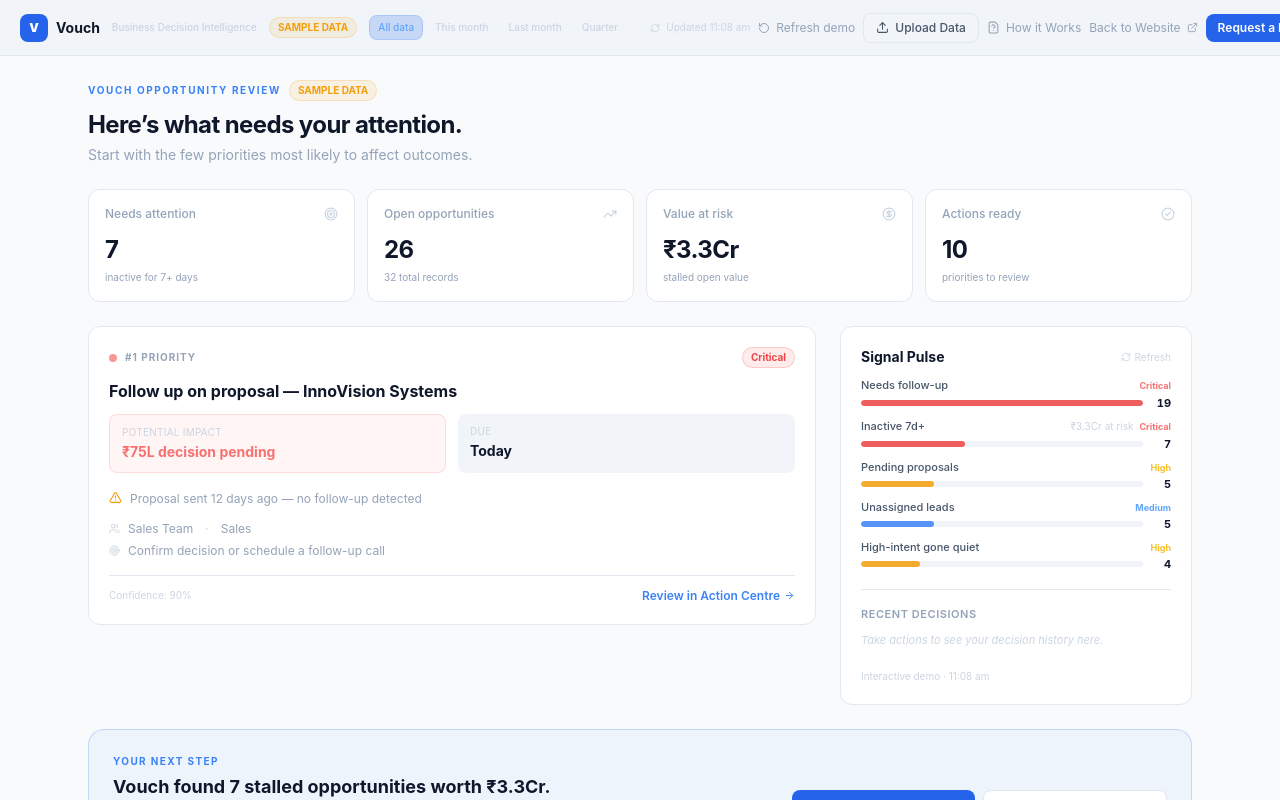
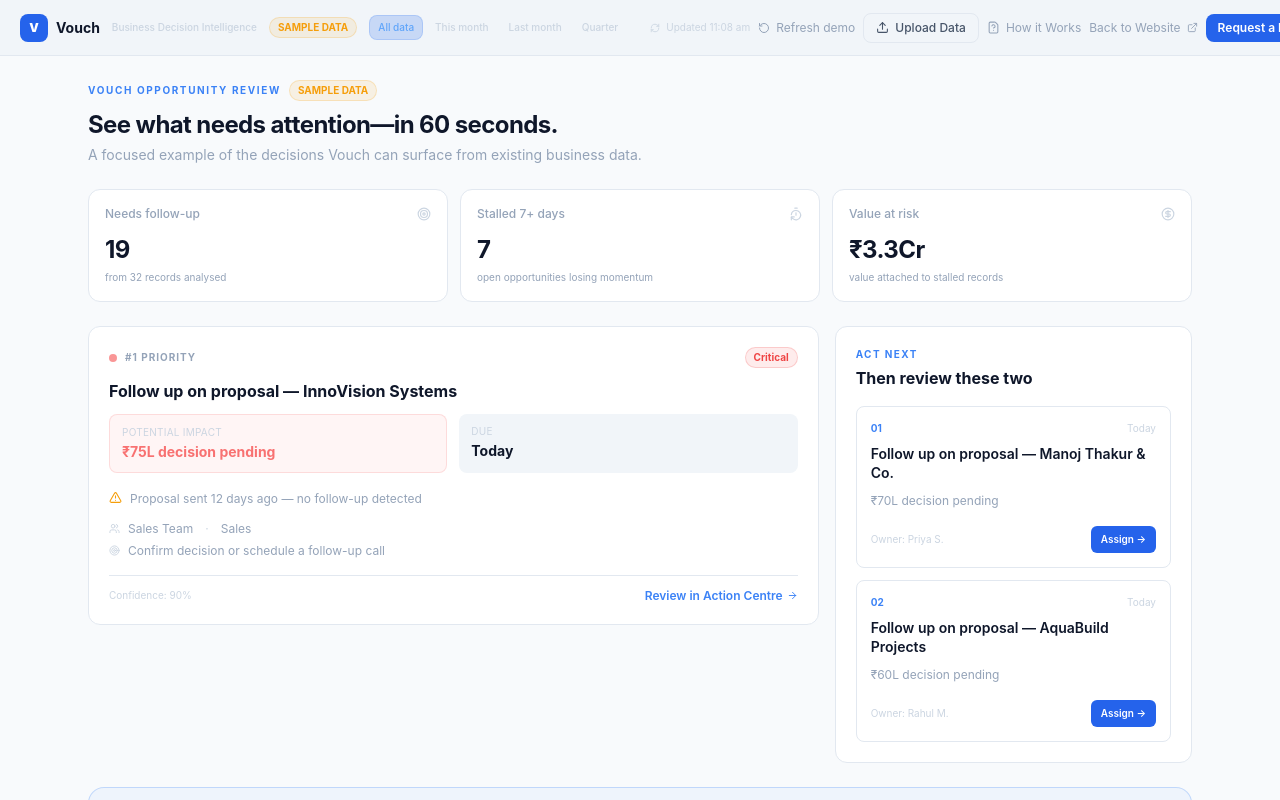
Before and after one commit to shivasricharan/vouchcc, a Next.js app: page / in a window 1280 px wide. Built offline with nearby package versions, Linux system fonts and the light colour scheme.

Commit message:
Focus demo on a 60-second decision brief

```diff
--- a/components/dashboard/DashboardLayout.tsx
+++ b/components/dashboard/DashboardLayout.tsx
@@ -1,24 +1,18 @@
 'use client';
 
 import { useState } from 'react';
-import { ArrowRight, CheckCircle2, ChevronDown, ChevronUp, CircleDollarSign, MessageCircle, ShieldCheck, Target, TrendingUp } from 'lucide-react';
+import { ChevronDown, ChevronUp, CircleDollarSign, MessageCircle, ShieldCheck, Target, TimerReset, Upload } from 'lucide-react';
 import { DashboardProvider, useDashboard } from '@/context/DashboardContext';
 import DashHeader from './DashHeader';
 import UploadModal from './UploadModal';
 import RoleSwitcher from './RoleSwitcher';
 import PriorityHero from './PriorityHero';
-import DecisionFeed from './DecisionFeed';
 import AnalysisAnimation from './AnalysisAnimation';
 import PipelineFlow from './PipelineFlow';
-import OpportunityBubbleMap from './OpportunityBubbleMap';
-import StageDistribution from './StageDistribution';
-import PriorityMatrix from './PriorityMatrix';
 import ActionCentre from './ActionCentre';
-import OutcomeComparison from './OutcomeComparison';
 import GuideView from './views/GuideView';
 import UploadGuideView from './views/UploadGuideView';
 import UploadCSVView from './views/UploadCSVView';
-import DecisionLoop from './DecisionLoop';
 import DecisionReview from './DecisionReview';
 
 const TALK_URL = 'https://yourvouch.com/?from=demo#discuss-results';
@@ -31,17 +25,15 @@
 }
 
 function CompactSnapshot() {
-  const { leads, stats, actions } = useDashboard();
-  const openActions = actions.filter(action => !['completed', 'dismissed'].includes(action.status));
+  const { leads, stats } = useDashboard();
   const items = [
-    { label: 'Needs attention', value: stats.stuckCount, detail: 'inactive for 7+ days', icon: Target },
-    { label: 'Open opportunities', value: stats.openCount, detail: `${leads.length} total records`, icon: TrendingUp },
-    { label: 'Value at risk', value: money(stats.atRiskValue), detail: 'stalled open value', icon: CircleDollarSign },
-    { label: 'Actions ready', value: openActions.length, detail: 'priorities to review', icon: CheckCircle2 },
+    { label: 'Needs follow-up', value: stats.followUpCount, detail: `from ${leads.length} records analysed`, icon: Target },
+    { label: 'Stalled 7+ days', value: stats.stuckCount, detail: 'open opportunities losing momentum', icon: TimerReset },
+    { label: 'Value at risk', value: money(stats.atRiskValue), detail: 'value attached to stalled records', icon: CircleDollarSign },
   ];
 
   return (
-    <section className="grid grid-cols-2 gap-3 lg:grid-cols-4" aria-label="Opportunity snapshot">
+    <section className="grid grid-cols-1 gap-3 sm:grid-cols-3" aria-label="Decision snapshot">
       {items.map(item => {
         const Icon = item.icon;
         return (
@@ -60,31 +52,44 @@
 }
 
 function ResultsCTA() {
-  const { stats, dataMode } = useDashboard();
+  const { stats, dataMode, setShowUpload } = useDashboard();
+  const isDemo = dataMode === 'demo';
   return (
     <section className="rounded-2xl border border-blue-500/25 bg-blue-500/5 p-5 sm:p-6">
       <div className="flex flex-col gap-4 lg:flex-row lg:items-center lg:justify-between">
         <div>
           <div className="mb-1 text-[10px] font-bold uppercase tracking-[0.14em] text-blue-500">Your next step</div>
           <h2 className="text-base font-bold text-th-heading sm:text-lg">
-            {stats.stuckCount > 0
+            {isDemo
+              ? 'See what Vouch finds in your own business data.'
+              : stats.stuckCount > 0
               ? `Vouch found ${stats.stuckCount} stalled opportunities${stats.atRiskValue > 0 ? ` worth ${money(stats.atRiskValue)}` : ''}.`
               : 'Your pipeline is ready for a focused review.'}
           </h2>
           <p className="mt-1 max-w-2xl text-xs leading-relaxed text-th-muted sm:text-sm">
-            Want help deciding what to act on first? Share the result, not your confidential data, and start with a short conversation.
+            {isDemo
+              ? 'Upload a CSV or Excel file and get a private, focused decision brief in about 60 seconds.'
+              : 'Want help deciding what to act on first? Share the result, not your confidential data, and start with a short conversation.'}
           </p>
           <div className="mt-2 flex items-center gap-1.5 text-[10px] text-th-faint">
-            <ShieldCheck size={12} /> {dataMode === 'demo' ? 'This is sample data.' : 'Your uploaded data stays private during this session.'}
+            <ShieldCheck size={12} /> {isDemo ? 'This is sample data.' : 'Your uploaded data stays private during this session.'}
           </div>
         </div>
         <div className="flex shrink-0 flex-wrap gap-2">
-          <a href={TALK_URL} target="_blank" rel="noopener noreferrer" className="inline-flex items-center gap-2 rounded-lg bg-blue-600 px-4 py-2.5 text-sm font-semibold text-white transition-colors hover:bg-blue-500">
-            <MessageCircle size={15} /> Discuss my results
-          </a>
-          <a href="#quick-actions" className="inline-flex items-center gap-2 rounded-lg border border-th-border bg-th-surface px-4 py-2.5 text-sm font-semibold text-th-heading transition-colors hover:bg-th-hover">
-            Continue exploring <ArrowRight size={14} />
-          </a>
+          {isDemo ? (
+            <>
+              <button onClick={() => setShowUpload(true)} className="inline-flex items-center gap-2 rounded-lg bg-blue-600 px-4 py-2.5 text-sm font-semibold text-white transition-colors hover:bg-blue-500">
+                <Upload size={15} /> Upload my data
+              </button>
+              <a href={TALK_URL} target="_blank" rel="noopener noreferrer" className="inline-flex items-center gap-2 rounded-lg border border-th-border bg-th-surface px-4 py-2.5 text-sm font-semibold text-th-heading transition-colors hover:bg-th-hover">
+                <MessageCircle size={15} /> Discuss a pilot
+              </a>
+            </>
+          ) : (
+            <a href={TALK_URL} target="_blank" rel="noopener noreferrer" className="inline-flex items-center gap-2 rounded-lg bg-blue-600 px-4 py-2.5 text-sm font-semibold text-white transition-colors hover:bg-blue-500">
+              <MessageCircle size={15} /> Discuss my results
+            </a>
+          )}
         </div>
       </div>
     </section>
@@ -93,29 +98,30 @@
 
 function QuickActions() {
   const { actions, updateActionStatus } = useDashboard();
-  const topActions = actions.filter(action => !['completed', 'dismissed'].includes(action.status)).slice(0, 3);
-  if (topActions.length === 0) return null;
+  const activeActions = actions.filter(action => !['completed', 'dismissed'].includes(action.status));
+  const topPriority = activeActions.find(action => action.urgency === 'critical') ?? activeActions[0];
+  const nextActions = activeActions.filter(action => action.id !== topPriority?.id).slice(0, 2);
+  if (nextActions.length === 0) return null;
 
   return (
-    <section id="quick-actions" className="scroll-mt-20">
-      <div className="mb-3 flex items-end justify-between gap-3">
+    <section id="quick-actions" className="h-full scroll-mt-20 rounded-xl border border-th-border bg-th-surface p-5">
+      <div className="mb-4">
         <div>
           <div className="text-[10px] font-bold uppercase tracking-[0.14em] text-blue-500">Act next</div>
-          <h2 className="mt-1 text-base font-bold text-th-heading">Three actions to review first</h2>
+          <h2 className="mt-1 text-base font-bold text-th-heading">Then review these two</h2>
         </div>
-        <span className="text-[10px] text-th-faint">Prioritised from your data</span>
       </div>
-      <div className="grid grid-cols-1 gap-3 lg:grid-cols-3">
-        {topActions.map((action, index) => (
-          <article key={action.id} className="rounded-xl border border-th-border bg-th-surface p-4">
+      <div className="space-y-3">
+        {nextActions.map((action, index) => (
+          <article key={action.id} className="rounded-lg border border-th-border bg-th-hover/40 p-3.5">
             <div className="flex items-center justify-between gap-2">
               <span className="text-[10px] font-bold text-blue-500">0{index + 1}</span>
               <span className="text-[10px] text-th-faint">{action.dueDate}</span>
             </div>
-            <h3 className="mt-3 text-sm font-semibold leading-snug text-th-heading">{action.title}</h3>
+            <h3 className="mt-2 text-sm font-semibold leading-snug text-th-heading">{action.title}</h3>
             <p className="mt-2 line-clamp-2 text-xs leading-relaxed text-th-muted">{action.businessImpact}</p>
             <div className="mt-4 flex items-center justify-between gap-2">
-              <span className="text-[10px] text-th-faint">Owner: {action.owner}</span>
+              <span className="truncate text-[10px] text-th-faint">Owner: {action.owner}</span>
               {action.status === 'recommended' && <button onClick={() => updateActionStatus(action.id, 'assigned')} className="rounded-md bg-blue-600 px-2.5 py-1.5 text-[10px] font-semibold text-white hover:bg-blue-500">Assign →</button>}
               {action.status === 'assigned' && <button onClick={() => updateActionStatus(action.id, 'in_progress')} className="rounded-md bg-amber-500/15 px-2.5 py-1.5 text-[10px] font-semibold text-amber-500 hover:bg-amber-500/25">Start →</button>}
               {action.status === 'in_progress' && <button onClick={() => updateActionStatus(action.id, 'completed')} className="rounded-md bg-green-500/15 px-2.5 py-1.5 text-[10px] font-semibold text-green-500 hover:bg-green-500/25">Complete →</button>}
@@ -124,19 +130,6 @@
         ))}
       </div>
     </section>
-  );
-}
-
-function FinalCTA() {
-  return (
-    <div className="rounded-xl border border-blue-500/20 bg-th-surface p-6 text-center">
-      <div className="mb-1 text-base font-bold text-th-heading">Ready to review your real opportunities?</div>
-      <p className="mx-auto mb-4 max-w-md text-sm text-th-muted">Start with a short conversation about what Vouch found and whether a 14-day audit makes sense.</p>
-      <div className="flex flex-wrap items-center justify-center gap-3">
-        <a href={TALK_URL} target="_blank" rel="noopener noreferrer" className="rounded-lg bg-blue-600 px-5 py-2.5 text-sm font-semibold text-white transition-colors hover:bg-blue-500">Discuss my results</a>
-        <a href="https://yourvouch.com" target="_blank" rel="noopener noreferrer" className="text-sm text-th-muted transition-colors hover:text-th-heading">Back to Vouch →</a>
-      </div>
-    </div>
   );
 }
 
@@ -168,7 +161,7 @@
 }
 
 function DashboardContent() {
-  const { view, showUpload, showGuide, dataMode } = useDashboard();
+  const { view, showUpload, showGuide, dataMode, leads } = useDashboard();
   const [showDeepAnalysis, setShowDeepAnalysis] = useState(false);
 
   return (
@@ -184,24 +177,29 @@
                   {dataMode === 'demo' ? 'Sample data' : 'Uploaded data'}
                 </span>
               </div>
-              <h1 className="text-xl font-bold tracking-tight text-th-heading sm:text-2xl">Here’s what needs your attention.</h1>
-              <p className="mt-1 max-w-2xl text-xs text-th-muted sm:text-sm">Start with the few priorities most likely to affect outcomes.</p>
+              <h1 className="text-xl font-bold tracking-tight text-th-heading sm:text-2xl">
+                {dataMode === 'demo' ? 'See what needs attention—in 60 seconds.' : 'Your 60-second decision brief.'}
+              </h1>
+              <p className="mt-1 max-w-2xl text-xs text-th-muted sm:text-sm">
+                {dataMode === 'demo'
+                  ? 'A focused example of the decisions Vouch can surface from existing business data.'
+                  : `Vouch analysed ${leads.length} records and prioritised what deserves action now.`}
+              </p>
             </section>
 
             <CompactSnapshot />
 
-            <div className="grid grid-cols-1 gap-6 lg:grid-cols-3">
+            <div className="grid grid-cols-1 gap-4 lg:grid-cols-3">
               <div className="lg:col-span-2"><PriorityHero /></div>
-              <div><DecisionFeed /></div>
+              <div><QuickActions /></div>
             </div>
 
             <ResultsCTA />
-            <QuickActions />
 
             <div className="flex justify-center py-1">
               <button onClick={() => setShowDeepAnalysis(value => !value)} className="inline-flex items-center gap-2 rounded-lg border border-th-border bg-th-surface px-4 py-2.5 text-sm font-semibold text-th-heading transition-colors hover:bg-th-hover">
                 {showDeepAnalysis ? <ChevronUp size={15} /> : <ChevronDown size={15} />}
-                {showDeepAnalysis ? 'Hide deeper analysis' : 'Explore deeper analysis'}
+                {showDeepAnalysis ? 'Hide supporting analysis' : 'See how Vouch reached this'}
               </button>
             </div>
 
@@ -209,21 +207,16 @@
               <div className="space-y-6 animate-fade-up">
                 <section className="rounded-xl border border-th-border bg-th-surface p-4 sm:p-5">
                   <div className="mb-3">
-                    <div className="text-[10px] font-bold uppercase tracking-[0.14em] text-blue-500">Optional team views</div>
-                    <h2 className="mt-1 text-base font-bold text-th-heading">Explore the same data from a team perspective</h2>
-                    <p className="mt-1 text-xs text-th-muted">Switch views only when you need sales, marketing, finance or execution detail.</p>
+                    <div className="text-[10px] font-bold uppercase tracking-[0.14em] text-blue-500">Supporting analysis</div>
+                    <h2 className="mt-1 text-base font-bold text-th-heading">Understand the signals behind the brief</h2>
+                    <p className="mt-1 text-xs text-th-muted">Use a team view only when you need more context for sales, marketing, finance or execution.</p>
                   </div>
                   <RoleSwitcher />
                 </section>
                 <DecisionReview />
                 <div id="pipeline-flow" className="scroll-mt-20 rounded-xl border border-th-border bg-th-surface p-5"><PipelineFlow /></div>
-                <div className="grid grid-cols-1 gap-6 lg:grid-cols-3"><div className="lg:col-span-2"><OpportunityBubbleMap /></div><div><StageDistribution /></div></div>
-                <div className="rounded-xl border border-th-border bg-th-surface p-5"><PriorityMatrix /></div>
                 <ActionCentre />
-                <DecisionLoop />
-                <OutcomeComparison />
                 <MappingCard />
-                <FinalCTA />
               </div>
             )}
 
```
